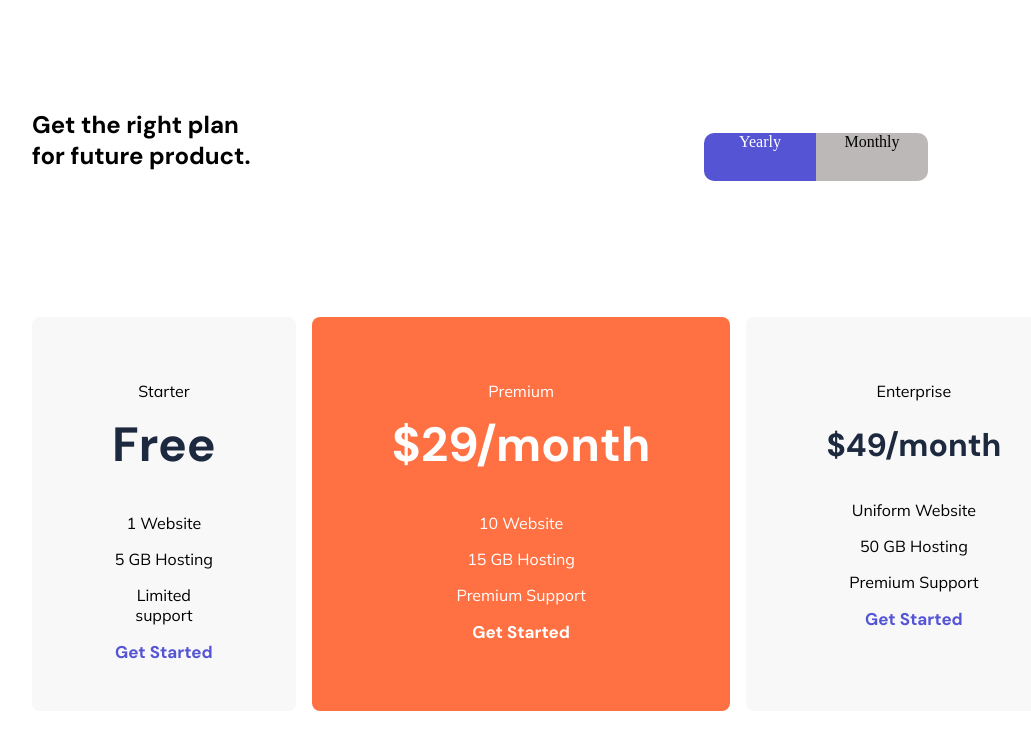
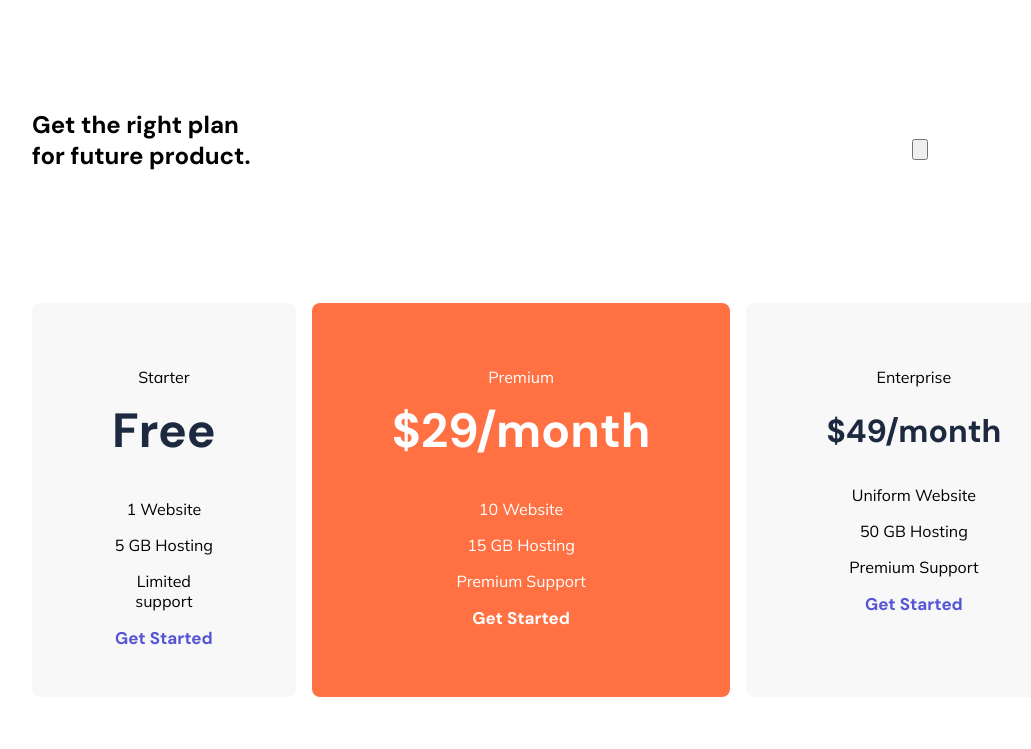
Before and after one commit to blessingmichaels/logoipsum, a plain HTML site: page logoipsum.html in a window 1280 px wide. Shown: the part 2588-3337 px from the top of the page, without its empty margins (136-1167 px from the left). Drawn offline with Linux system fonts and the light colour scheme.

Commit message:
minor changes

```diff
--- a/ipsum.css
+++ b/ipsum.css
@@ -377,6 +377,7 @@ h1 {
     display: flex;
     margin-top: 7rem;
     justify-content: space-between;
+    /* background-color: aqua; */
 }
 
 /* .section-six:hover {
--- a/logoipsum.html
+++ b/logoipsum.html
@@ -125,8 +125,9 @@ h1 {
                 <h1 class="">Get the right plan<br>for future product.</h1>
             </div>
             <div class="dates">
-                <div class="yearly"><a href="#">Yearly</a></div>
-                <div class="monthly"><a href="#">Monthly</a></div>
+                <input type="button" class="Yearly">
+                <!-- <div class="yearly"><a href="#">Yearly</a></div>
+                <div class="monthly"><a href="#">Monthly</a></div> -->
             </div>
         </div>
     </section>
```
